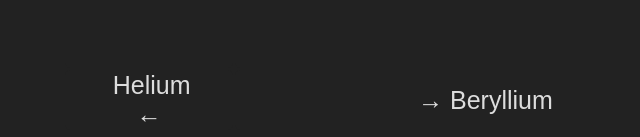
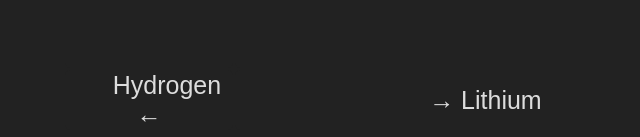
Before and after one commit to shuang1024/periodic_table, a plain HTML site: page helium.html in a window 1280 px wide. Shown: the part 1951-2088 px from the top of the page, without its empty margins (240-880 px from the left). Drawn offline with Linux system fonts and the light colour scheme.

Commit message:
Added easier navigation on bottom.

```diff
--- a/helium.html
+++ b/helium.html
@@ -268,8 +268,8 @@
                 <td><img src="helium.png"></td>
             </tr>
             <tr class="info">
-                <td class="info"><a href="hydrogen.html"><button class="info">Helium  ←</button></a></td>
-                <td class="info"><a href="lithium.html"><button class="info">→  Beryllium</button></a></td>
+                <td class="info"><a href="hydrogen.html"><button class="info">Hydrogen  ←</button></a></td>
+                <td class="info"><a href="lithium.html"><button class="info">→  Lithium</button></a></td>
             </tr>
         </table>
     </body>
```
